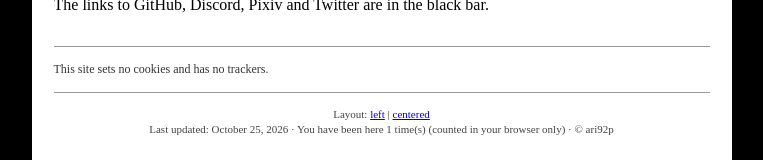
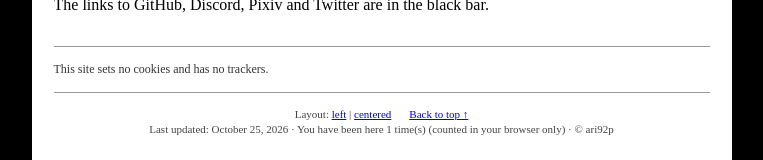
Before and after one commit to ari92p/ari92p.github.io, a Jekyll site: the page built from pages/index.html, in a window 1280 px wide. Shown: the part 3756-3916 px from the top of the page, without its empty margins (251-1014 px from the left). Built offline with Jekyll 4.4.1, drawn with Linux system fonts in a browser that asks for light colours; some web fonts are replaced.

Commit message:
Add a Back to top link next to the layout switch
Co-Authored-By: Claude Sonnet 5.5 <noreply@anthropic.com>

```diff
--- a/_layouts/default.html
+++ b/_layouts/default.html
@@ -64,7 +64,7 @@
 <div class="brand brand-top">ari92p</div>
 {{ content | replace: 'href="http', 'target="_blank" rel="noopener noreferrer" href="http' | replace: '" target="_blank" rel="noopener noreferrer">', '">' }}
 <hr class="rule">
-<p class="lay">Layout: <a href="#" data-layout="left">left</a> | <a href="#" data-layout="center">centered</a></p>
+<p class="lay"><span>Layout: <a href="#" data-layout="left">left</a> | <a href="#" data-layout="center">centered</a></span><a class="totop" href="#main" data-top>Back to top &uarr;</a></p>
 <p class="foot">Last updated: {{ site.time | date: "%B %-d, %Y" }} · You have been here <span id="visits">1</span> time(s) (counted in your browser only) · © ari92p</p>
 </main>
 </div>
--- a/static/css/style.css
+++ b/static/css/style.css
@@ -54,7 +54,7 @@ code{font:13px ui-monospace,Menlo,monospace;background:#eee;padding:0 3px}
 .tp{display:none;text-align:center;padding:10px 0}
 .tp.on{display:block}
 .foot{font-size:11px;color:#444;text-align:center;margin:0}
-.lay{margin:6px 0 0;font-size:11px;text-align:center;color:#444}
+.lay{margin:6px 0 0;font-size:11px;text-align:center;color:#444;display:flex;justify-content:center;flex-wrap:wrap;gap:4px 18px}
 @media (max-width:640px){
 .page{grid-template-columns:1fr;grid-template-rows:auto 1fr;align-content:start}
 .side{flex-direction:row;flex-wrap:wrap;align-items:center;gap:34px 14px;padding:12px 12px 14px 14px;min-width:0}
--- a/static/js/nav.js
+++ b/static/js/nav.js
@@ -5,7 +5,7 @@ var cur=location.pathname,token=0;
 function internal(a){
 if(!a||!a.href||a.origin!==location.origin)return false;
 if(a.target&&a.target!=='_self')return false;
-if(a.hasAttribute('download')||a.hasAttribute('data-copy')||a.hasAttribute('data-layout'))return false;
+if(a.hasAttribute('download')||a.hasAttribute('data-copy')||a.hasAttribute('data-layout')||a.hasAttribute('data-top'))return false;
 if(/^\/static\//.test(a.pathname)||/\.(pdf|zip|png|jpe?g|gif|webp|svg|mp3|ogg|xml|json|txt)$/i.test(a.pathname))return false;
 if(a.pathname===location.pathname&&a.hash)return false;
 return true}
--- a/static/js/site.js
+++ b/static/js/site.js
@@ -18,6 +18,7 @@ document.querySelectorAll('a[data-copy]').forEach(function(a){a.addEventListener
 function done(){a.textContent='copied';a.classList.add('copied');setTimeout(function(){a.textContent=old;a.classList.remove('copied')},1300)}
 function fallback(){var t=document.createElement('textarea');t.value=txt;t.style.position='fixed';t.style.opacity='0';document.body.appendChild(t);t.select();try{document.execCommand('copy')}catch(x){}document.body.removeChild(t);done()}
 if(navigator.clipboard&&navigator.clipboard.writeText){navigator.clipboard.writeText(txt).then(done,fallback)}else{fallback()}})});
+document.querySelectorAll('a[data-top]').forEach(function(a){a.addEventListener('click',function(e){e.preventDefault();window.scrollTo({top:0,behavior:window.matchMedia&&matchMedia('(prefers-reduced-motion: reduce)').matches?'auto':'smooth'})})});
 var box=document.getElementById('posts');
 if(box){
 var per=parseInt(box.getAttribute('data-per')||'5',10);
```
